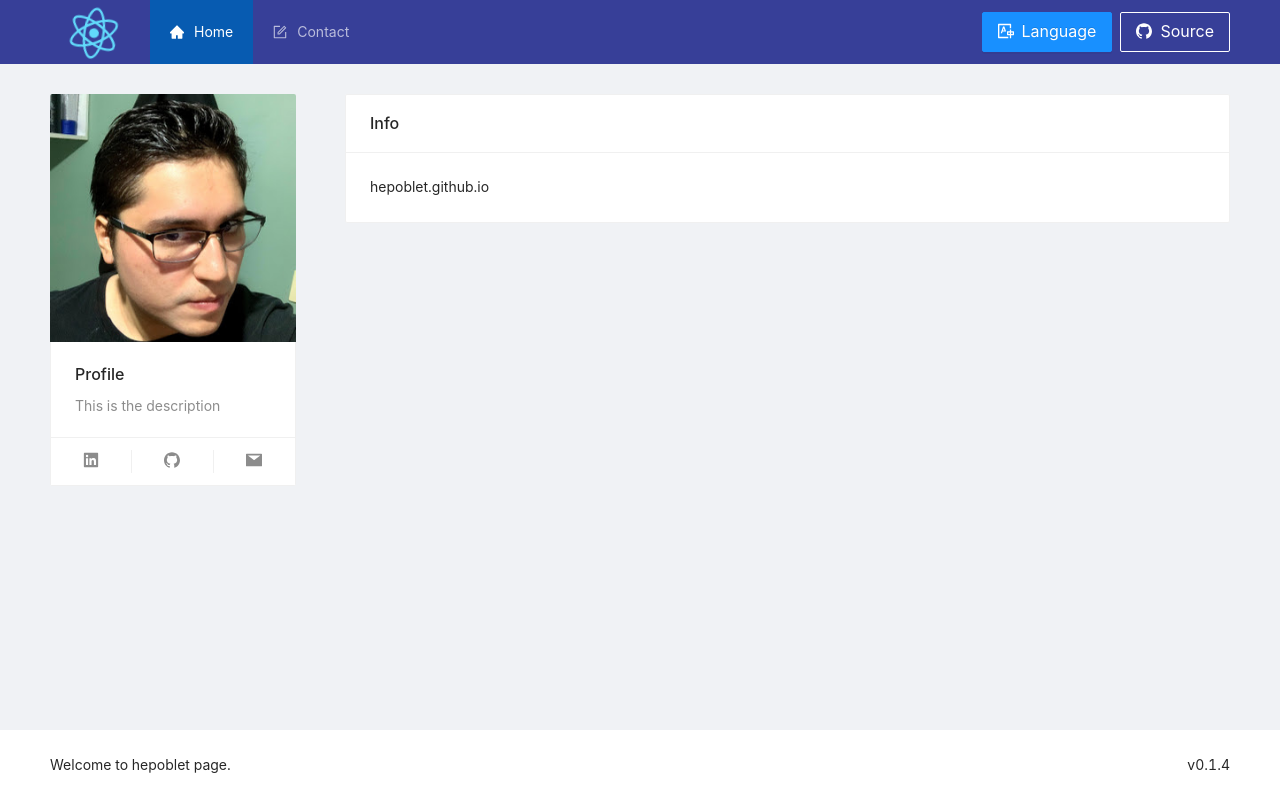
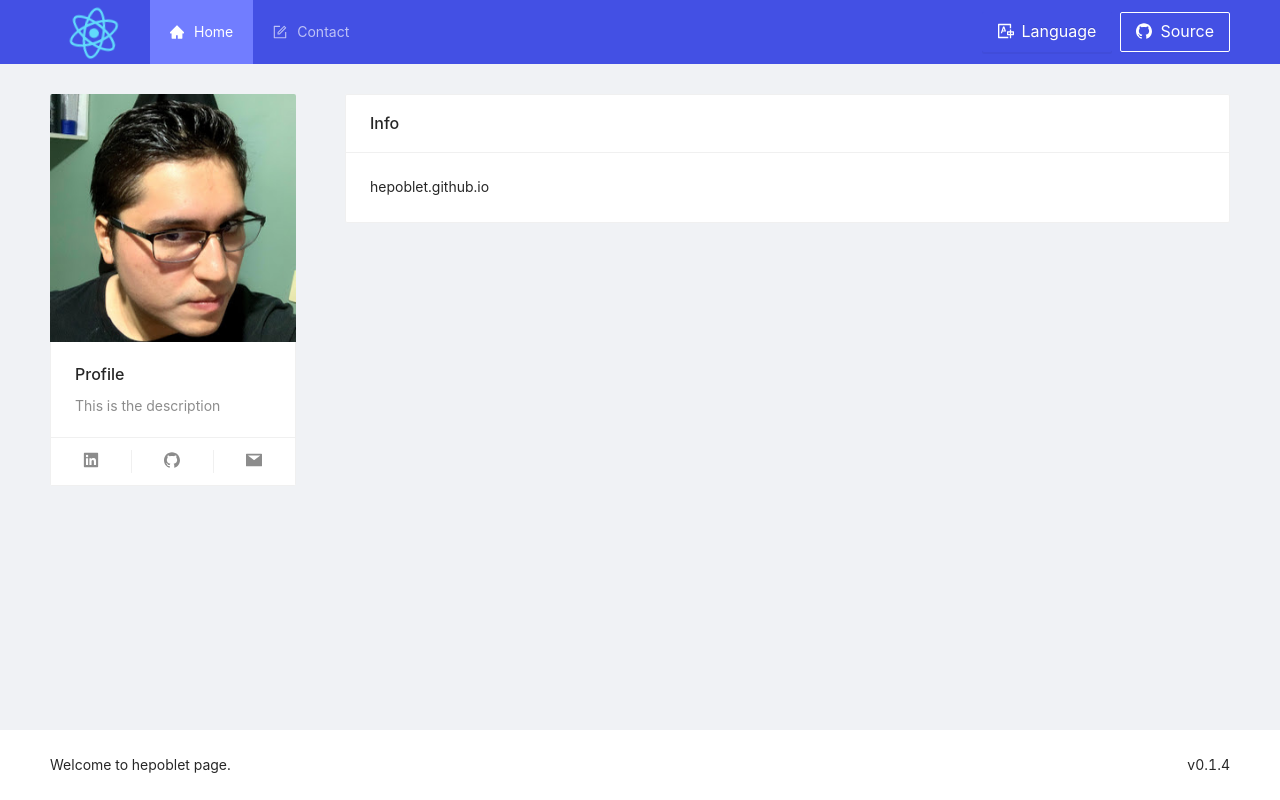
Before and after one commit to hepoblet/hepoblet.github.io, a React app: page / in a window 1280 px wide. Built offline with nearby package versions, Linux system fonts and the light colour scheme.

Commit message:
update styles.less

```diff
--- a/src/layouts/antd/styles.less
+++ b/src/layouts/antd/styles.less
@@ -1,8 +1,9 @@
 @import (less) 'antd/dist/antd.less';
 
-@layout-header-background: #373f98;
+@primary-color: #4350e4;
+@layout-header-background: @primary-color;
 @layout-footer-background: #fff;
-@menu-dark-item-active-bg: #075bb1;
+@menu-dark-item-active-bg: #717dff;
 
 body {
   font-family: -apple-system, BlinkMacSystemFont, 'Ubuntu', 'Helvetica Neue', sans-serif;
```
